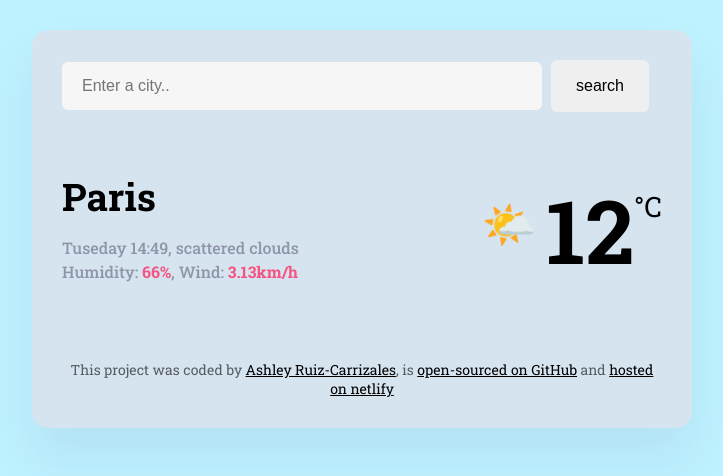
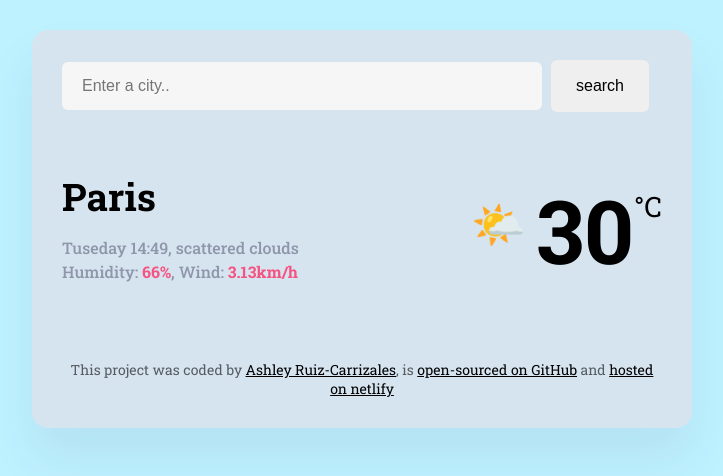
Before and after one commit to ashleyruizca/Weather-App, a plain HTML site: page index.html in a window 1280 px wide. Shown: the whole page, without its empty margins (278-1001 px from the left). Drawn offline with nearby package versions, Linux system fonts and the light colour scheme.

```diff
--- a/index.html
+++ b/index.html
@@ -41,7 +41,7 @@
           </div>
           <div class="weather-app-temperature-container">
             <div class="weather-app-icon">🌤️</div>
-            <div class="weather-app-temperature">12</div>
+            <div class="weather-app-temperature">30</div>
             <div class="weatehr-app-unit">°C</div>
           </div>
         </div>
```
